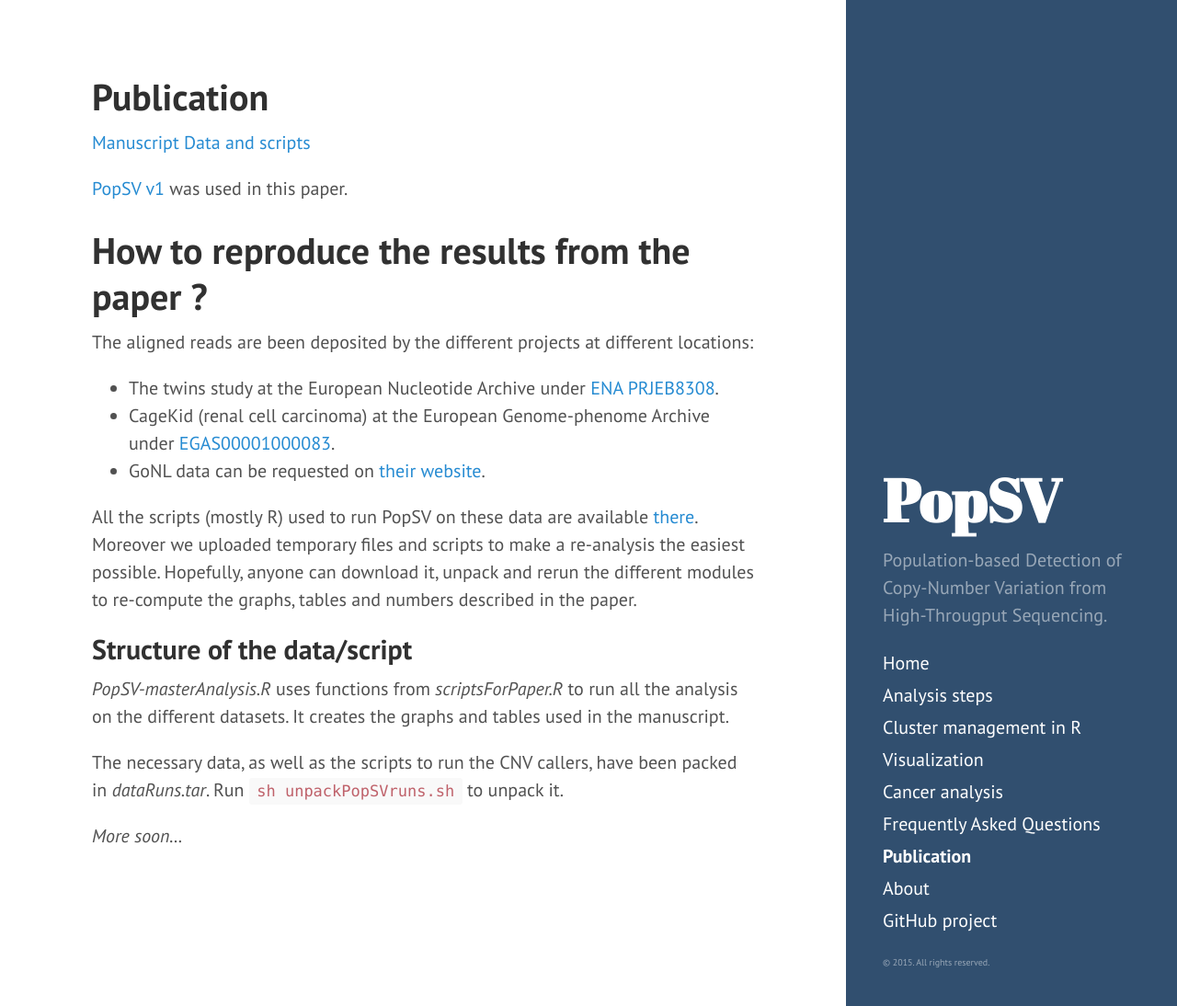
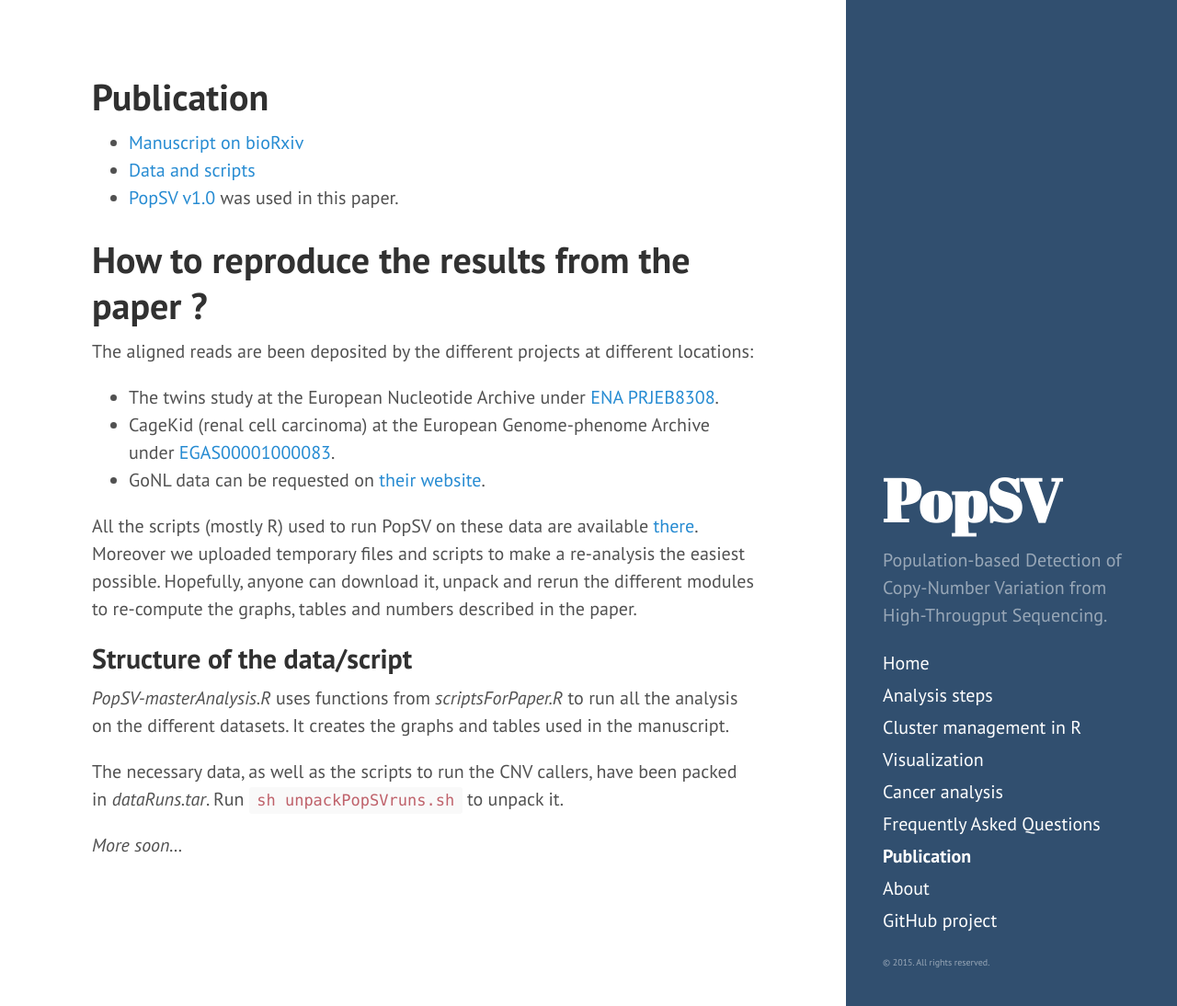
Before and after one commit to jmonlong/PopSV, a Jekyll site: the page built from 6-Publication.md, in a window 1280 px wide and 1094 px high. Shown: the whole window at 92% size. Built offline with Jekyll 4.4.1, drawn with Linux system fonts in a browser that asks for light colours; nearby versions of some CDN libraries; Markdown is read by kramdown in place of the engine named in the settings.

Commit message:
add biorXiv link

```diff
--- a/6-Publication.md
+++ b/6-Publication.md
@@ -4,10 +4,9 @@ title: Publication
 permalink: /6-Publication.md/
 ---
 
-[Manuscript]()
-[Data and scripts](https://figshare.com/s/ba79730bb87a1322480d)
-
-[PopSV v1](https://github.com/jmonlong/PopSV/releases/tag/v1.0) was used in this paper.
++ [Manuscript on bioRxiv](http://www.biorxiv.org/content/early/2015/12/11/034165)
++ [Data and scripts](https://figshare.com/s/ba79730bb87a1322480d)
++ [PopSV v1.0](https://github.com/jmonlong/PopSV/releases/tag/v1.0) was used in this paper.
 
 # How to reproduce the results from the paper ?
 
```
Also changed, not shown: 1 other file.
